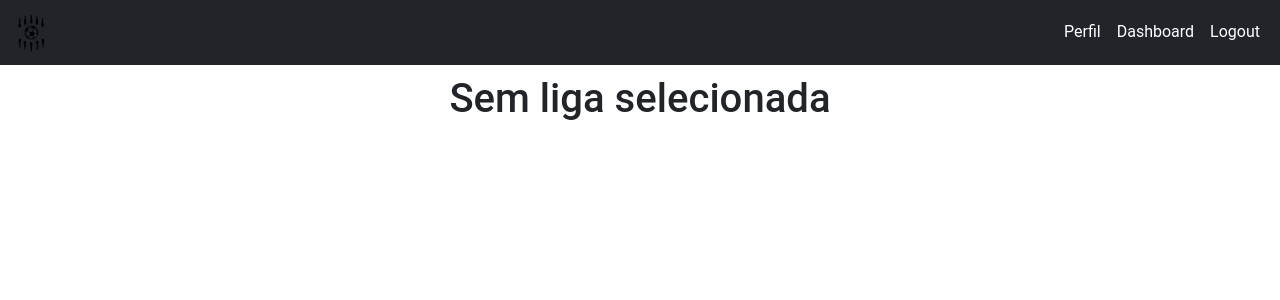
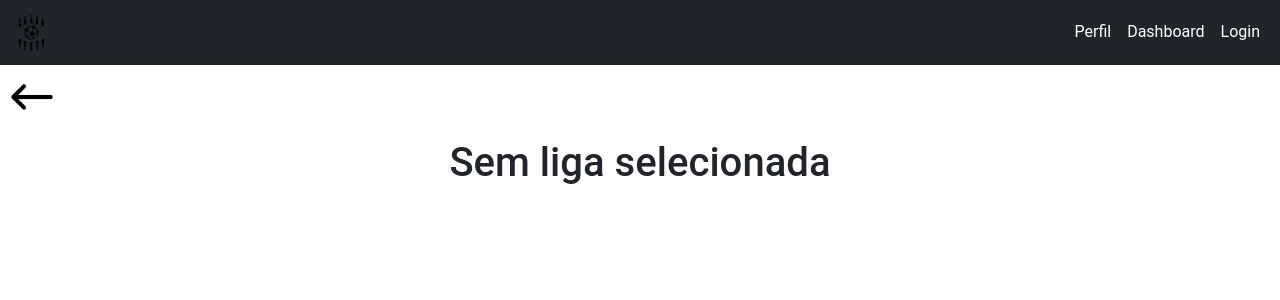
Before and after one commit to mchuguinho/LigasFutebol, a PHP site: page /clubes.html in a window 1280 px wide. Shown: the top 300 px of the page. Run offline with PHP 8.4, Linux system fonts and the light colour scheme.

Commit message:
Updated navbar

```diff
--- a/clubes.html
+++ b/clubes.html
@@ -41,12 +41,13 @@
               <a class="nav-link" href="admin.html">Dashboard</a>
             </li>
             <li class="nav-item">
-              <a class="nav-link" href="#">Logout</a>
+              <a class="nav-link" href="login.html">Login</a>
             </li>
           </ul>
         </div>
       </div>
     </nav>
+    <a href="index.html"><img src="img/backarrow.png" id="backarrow"/></a>
     <h1 class="h1" id="header"></h1>
     <div class="container">
       <div class="row" id="clubs"></div>
--- a/css/style.css
+++ b/css/style.css
@@ -65,3 +65,8 @@ a.nav-link:hover {
     font-weight: bold;
     animation-timing-function: ease-out;
 }
+
+#backarrow {
+    width: 5%;
+    height: 5%;
+}
--- a/index.html
+++ b/index.html
@@ -41,7 +41,7 @@
               <a class="nav-link" href="admin.html">Dashboard</a>
             </li>
             <li class="nav-item">
-              <a class="nav-link" href="#">Logout</a>
+              <a class="nav-link" href="login.html">Login</a>
             </li>
           </ul>
         </div>
```
Also changed, not shown: img/backarrow.png (added).
